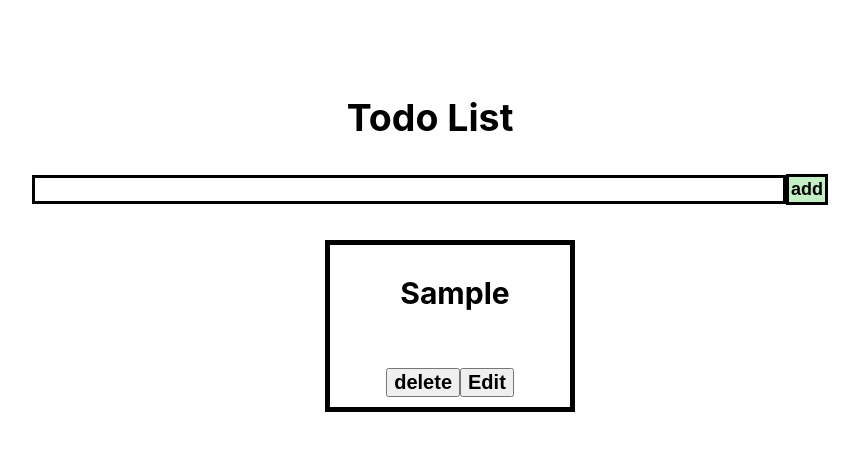
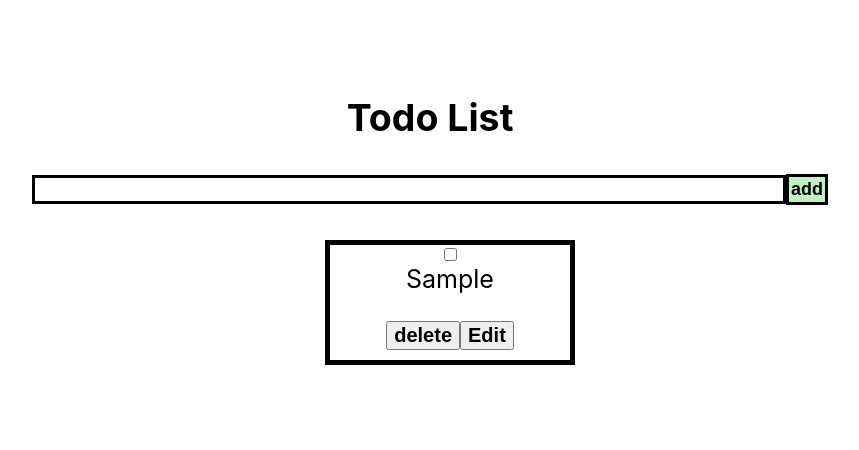
Before and after one commit to ellietms/TodoList, a React (Create React App) app in the folder todo/: page / in a window 1280 px wide. Both pictures are taken after typing "Sample" into the empty fields and a click on the button "add". Shown: the top 450 px of the page, without its empty margins (210-1069 px from the left). Built offline with nearby package versions, Linux system fonts and the light colour scheme.

Commit message:
added checkbox

```diff
--- a/todo/src/App.js
+++ b/todo/src/App.js
@@ -17,9 +17,21 @@ function App() {
     event.preventDefault();
     setListOfTodos([
       ...listOfTodos,
-      { text: newTodo, edit: false, id: nanoid(), sort: listOfTodos.length },
+      {
+        text: newTodo,
+        edit: false,
+        id: nanoid(),
+        sort: listOfTodos.length,
+        checked: false,
+      },
     ]);
     setNewTodo("");
+  };
+
+  const isChecked = (todo) => {
+    if (todo.checked === false) {
+      todo.checked = true;
+    }
   };
 
   const handleDelete = (event) => {
@@ -54,6 +66,7 @@ function App() {
         handleDelete={(event) => handleDelete(event)}
         handleEdit={(event) => handleEdit(event)}
         setEditAvailable={setEditAvailable}
+        isChecked={(todo) => isChecked(todo)}
       />
     </div>
   );
--- a/todo/src/components/EachTodo.js
+++ b/todo/src/components/EachTodo.js
@@ -2,7 +2,13 @@
 import React, { useState } from "react";
 import "../App.css";
 
-const Todo = ({ eachTodo, handleDelete, handleEdit, setEditAvailable }) => {
+const Todo = ({
+  eachTodo,
+  handleDelete,
+  handleEdit,
+  setEditAvailable,
+  isChecked,
+}) => {
   const [inputValue, setInputValue] = useState(eachTodo.text);
 
   const handleEditFormText = (event) => {
@@ -27,7 +33,18 @@ const Todo = ({ eachTodo, handleDelete, handleEdit, setEditAvailable }) => {
 
   const todoBox = (
     <div className="eachTodo">
-      {eachTodo.edit == false && <p className="todo-text">{eachTodo.text}</p>}
+      {eachTodo.edit == false && (
+        <>
+          <input
+            type="checkbox"
+            checked={eachTodo.checked}
+            className="todo-text"
+            value={eachTodo.text}
+            onChange={(event) => isChecked(eachTodo)}
+          />
+          <label>{eachTodo.text}</label>
+        </>
+      )}
       {eachTodo.edit == true && editForm}
       <div className="buttons-container">
         <button
```
